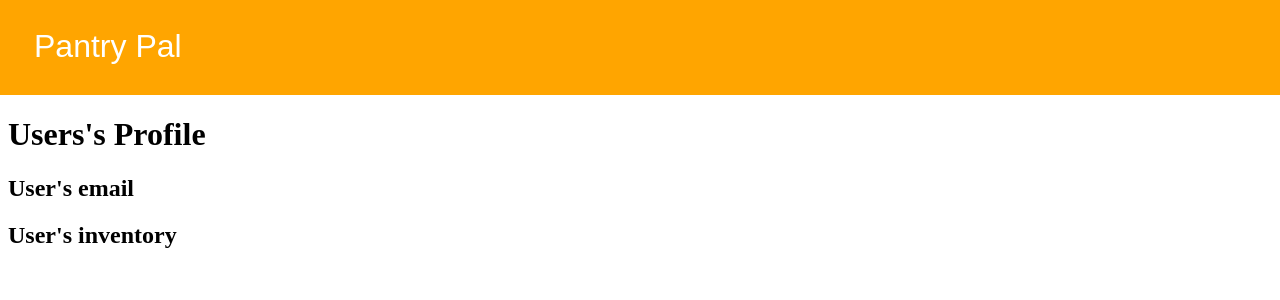
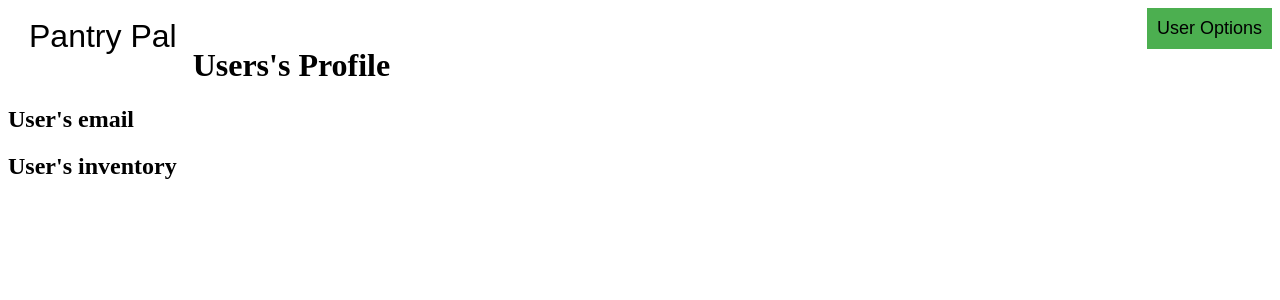
Before and after one commit to genezaleski/pantrypal, a PHP site: page /profile.php in a window 1280 px wide; the page is wider, and only the part inside the window is pictured. Shown: the top 300 px of that part. Run offline with PHP 8.4, Linux system fonts and the light colour scheme; some libraries are stand-ins or nearby versions.

Commit message:
Updates to dropdown box

```diff
--- a/navbar.php
+++ b/navbar.php
@@ -10,36 +10,82 @@ if (isset($_SESSION['username'])) {
 ?>
 
 <style>
+<style>
 .navbox{
     width: 104.3em;
     display: flex;
     margin: 0 auto;
     margin-left: -10px;
     margin-top: -10px;
+    margin-right: -10px;
     padding: 20px;
     background-color: orange;
 }
-.nav {
+.navbox a{
     margin: 0 auto;
     display: inline;
-    margin-left: 0px;
-}
-.nav a {
-    margin:0 auto;
-    float: right;
+    margin-left: 5px;
+    float: left;
     font-size: 32px;
-    color: white;
+    color: black;
     padding: 10px 16px;
     text-decoration: none;
     font-family: "Arial";
 }
-.nav a:hover, .drop:hover .dropbtn {
-    background-color: #31b6a8;
+
+.dropbtn {
+  float: right;
+  background-color: #4CAF50;
+  color: black;
+  padding: 10px;
+  font-size: 18px;
+  border: none;
 }
+
+/* The container <div> - needed to position the dropdown content */
+.dropdown {
+  position: relative;
+  display: inline-block;
+}
+
+/* Dropdown Content (Hidden by Default) */
+.drop-content {
+  display: none;
+  position: absolute;
+  background-color: #f1f1f1;
+  min-width: 30px;
+  box-shadow: 0px 8px 16px 0px rgba(0,0,0,0.2);
+  z-index: 1;
+}
+
+/* Links inside the dropdown */
+.drop-content a {
+  color: black;
+  padding: 12px 16px;
+  text-decoration: none;
+  display: block;
+  font-size: 16px;
+}
+
+/* Change color of dropdown links on hover */
+.drop-content a:hover {background-color: #ddd;}
+
+/* Show the dropdown menu on hover */
+.dropdown:hover .drop-content {display: block;}
+
+/* Change the background color of the dropdown button when the dropdown content is shown */
+.dropdown:hover .dropbtn {background-color: #3e8e41;}
+
 </style>
 <div class=navbox>
-    <div class= nav>
-        <a href="index.php" target=""> Pantry Pal </a>
+    <a href="index.php" target=""> Pantry Pal </a>
+    <div class= "dropdown" style = "float:right">
+        <button class="dropbtn">User Options<i class="fa fa-caret-down"></i></button>
+        <div class= "drop-content">
+            <a href="profile.php"> My Profile</a>
+            <a href="inventory.php"> Inventory </a>
+            <a href="index.php"> Logout </a>
+        </div>
     </div>
-    <br>
 </div>
+<br>
```
